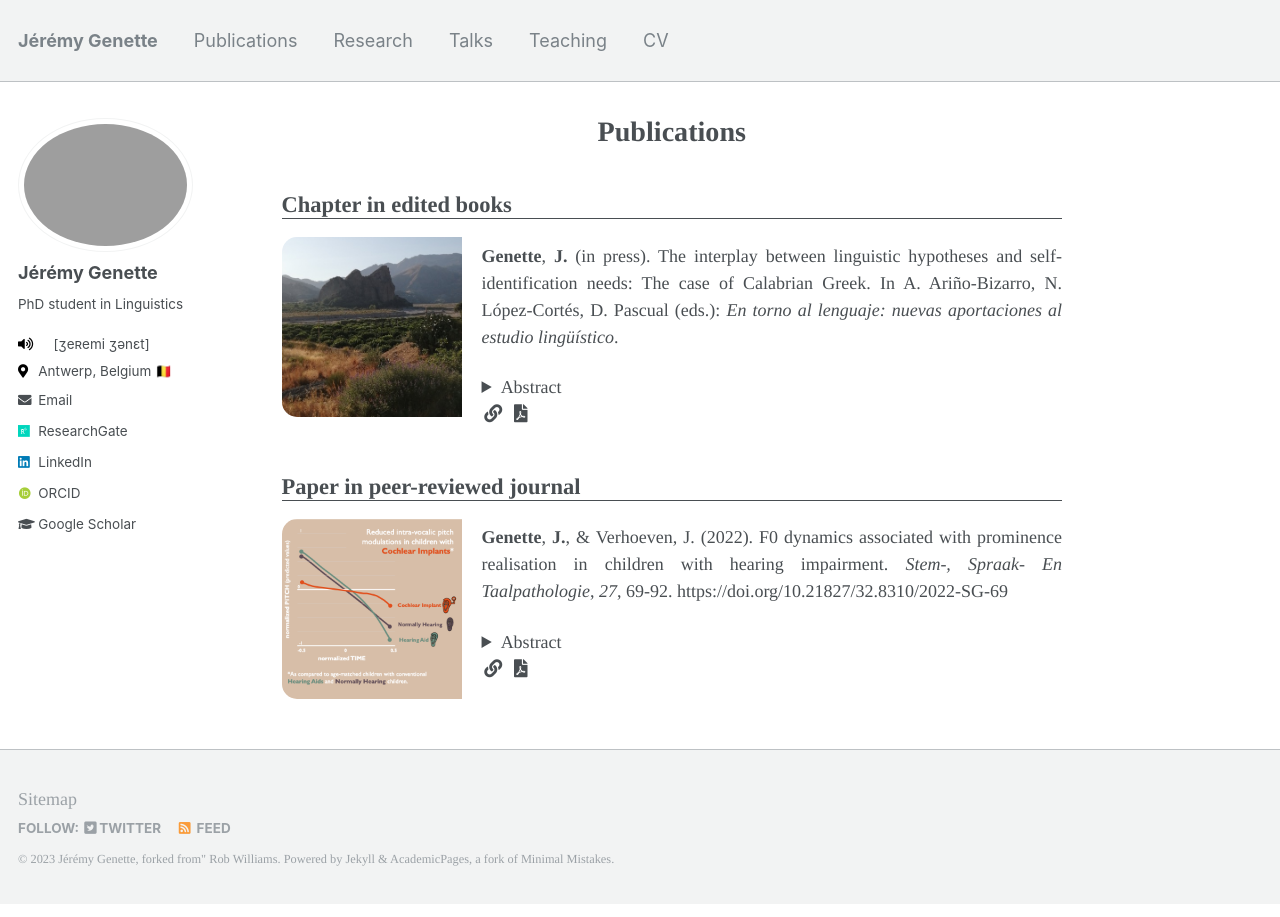
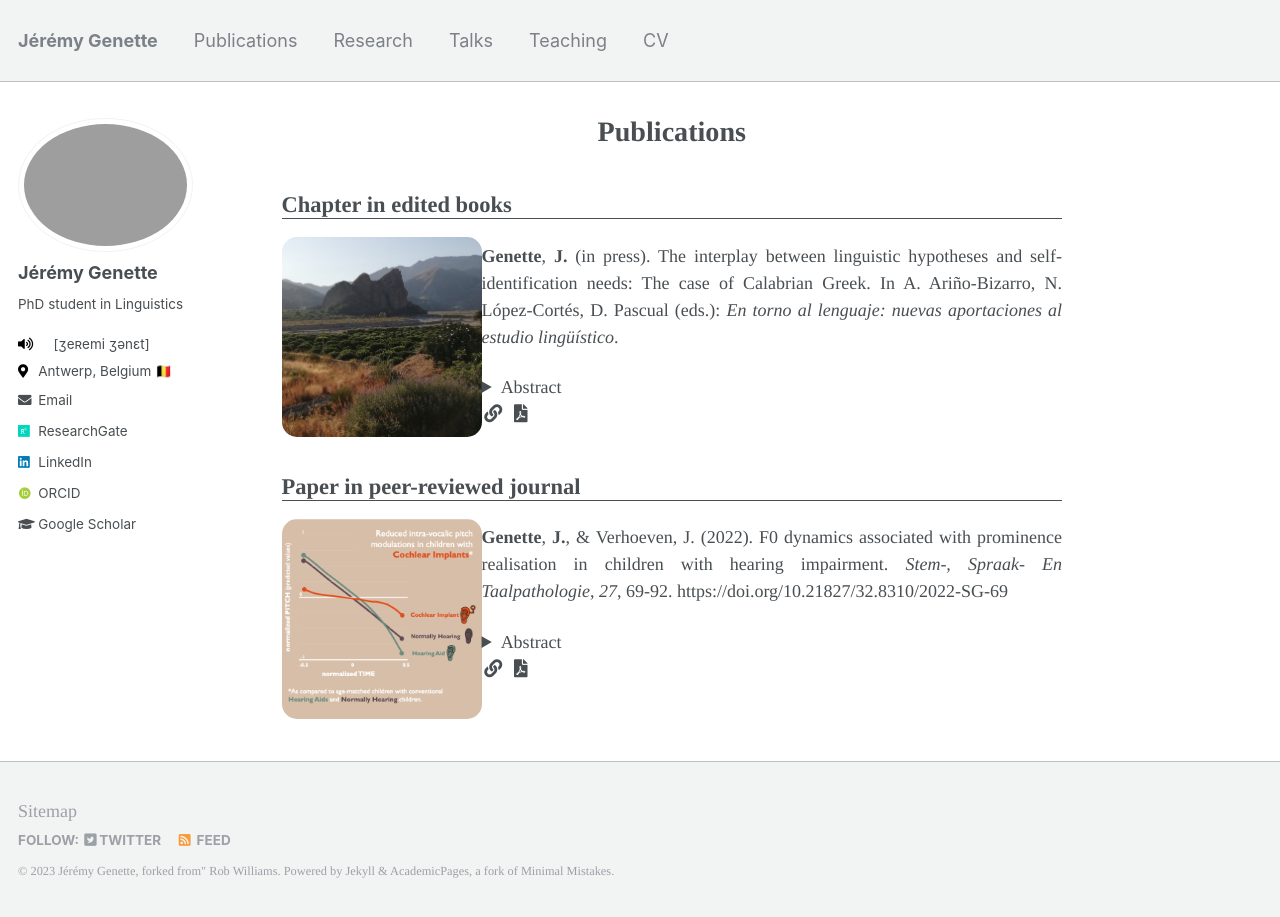
Before and after one commit to jgenette/jgenette.github.io, a Jekyll site: the page built from _pages/publications.md, in a window 1280 px wide. Built offline with Jekyll 4.4.1, drawn with Linux system fonts in a browser that asks for light colours; some web fonts are replaced.

Commit message:
Update archive-single.html

```diff
--- a/_includes/archive-single.html
+++ b/_includes/archive-single.html
@@ -7,7 +7,7 @@
 {% endif %}
 
 {% if post.header.teaser %}
-<img align="left" width="200" height="175" src="{{ post.header.teaser }}" style="padding-right:20px; padding-top:0px;  border-radius: 15px 15px 15px 15px !important;" alt="">
+<img align="left" width="200" height="175" src="{{ post.header.teaser }}" style="padding-right:0px; padding-top:0px;  border-radius: 15px 15px 15px 15px !important;" alt="">
 {% endif %}
 
 <!--
```
